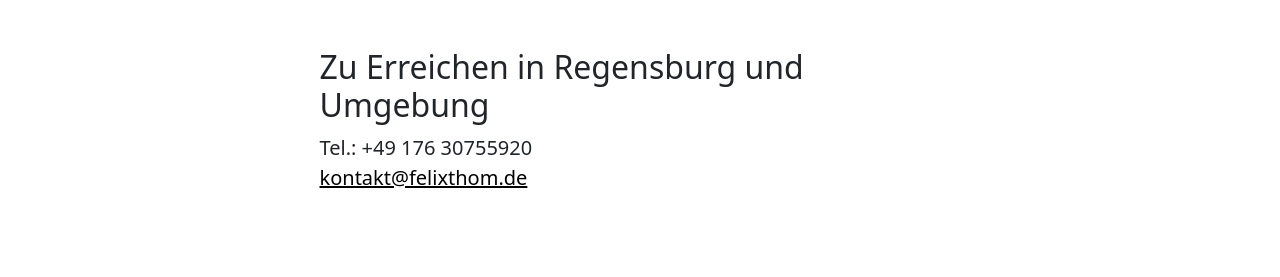
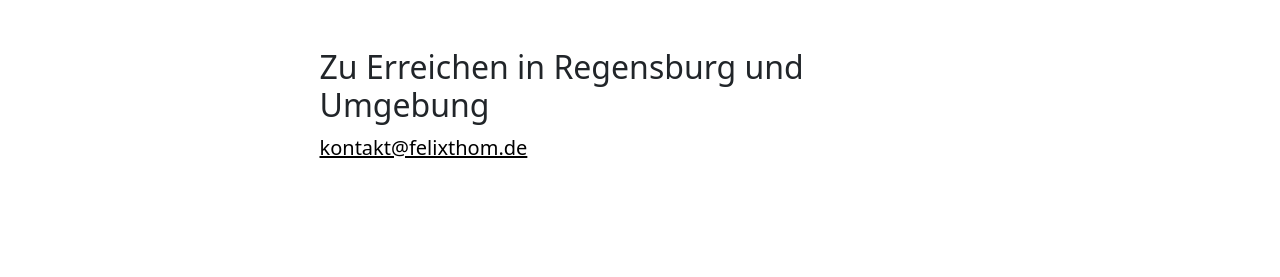
Before and after one commit to TheOnlyMagistrus/TheOnlyMagistrus.github.io, a plain HTML site: page contact.html in a window 1280 px wide. Shown: the part 780-1057 px from the top of the page. Drawn offline with Linux system fonts and the light colour scheme.

Commit message:
Update contact.html

```diff
--- a/contact.html
+++ b/contact.html
@@ -41,7 +41,7 @@
             <div class="row justify-content-center">
                 <div class="col-lg-7">
                     <h2>Zu Erreichen in Regensburg und Umgebung</h2>
-                    <p class="lead">Tel.: +49 176 30755920<br><a href="mailto:kontakt@felixthom.de"
+                    <p class="lead"><a href="mailto:kontakt@felixthom.de"
                             style="color:#000000">kontakt@felixthom.de</a></p>
                 </div>
             </div>
```
